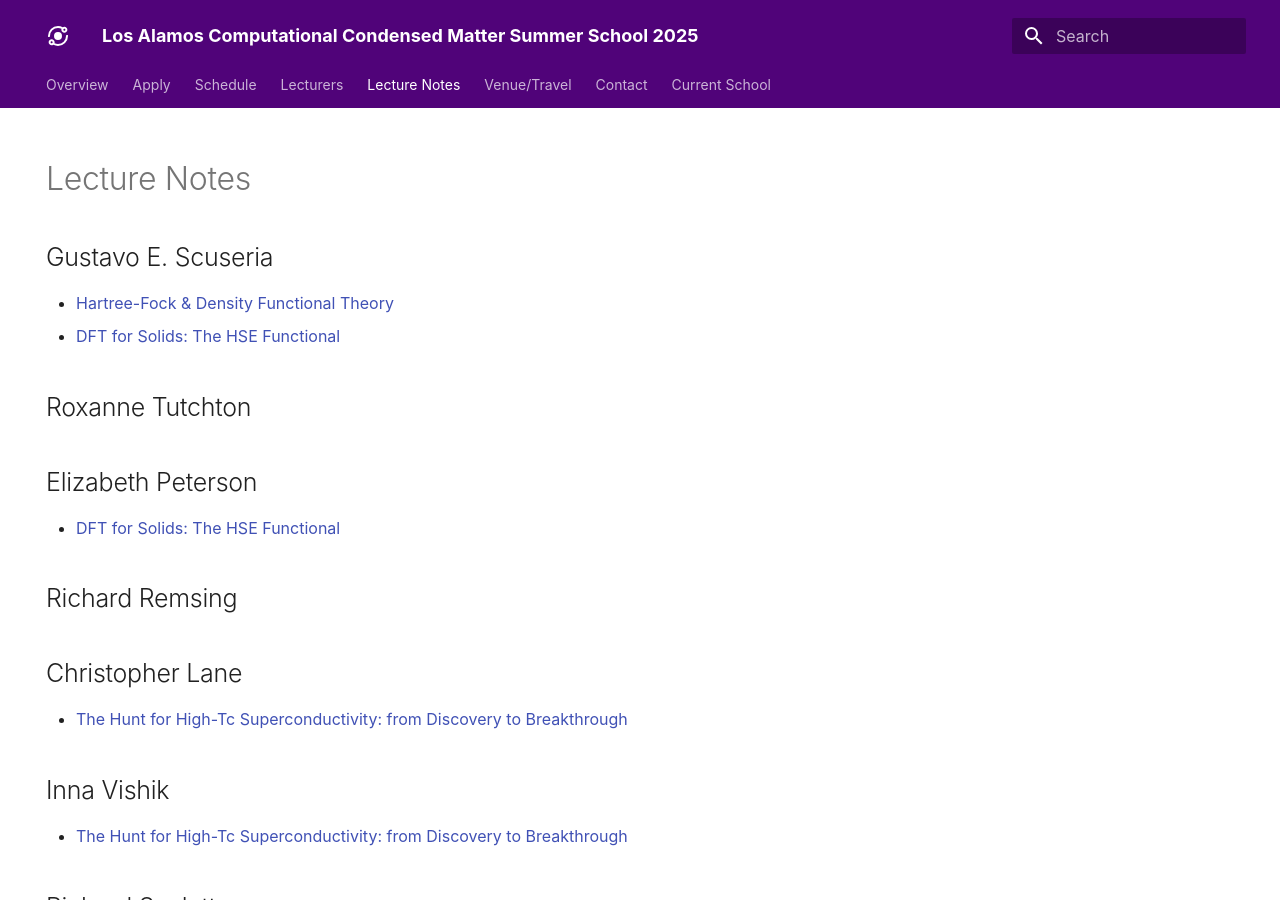
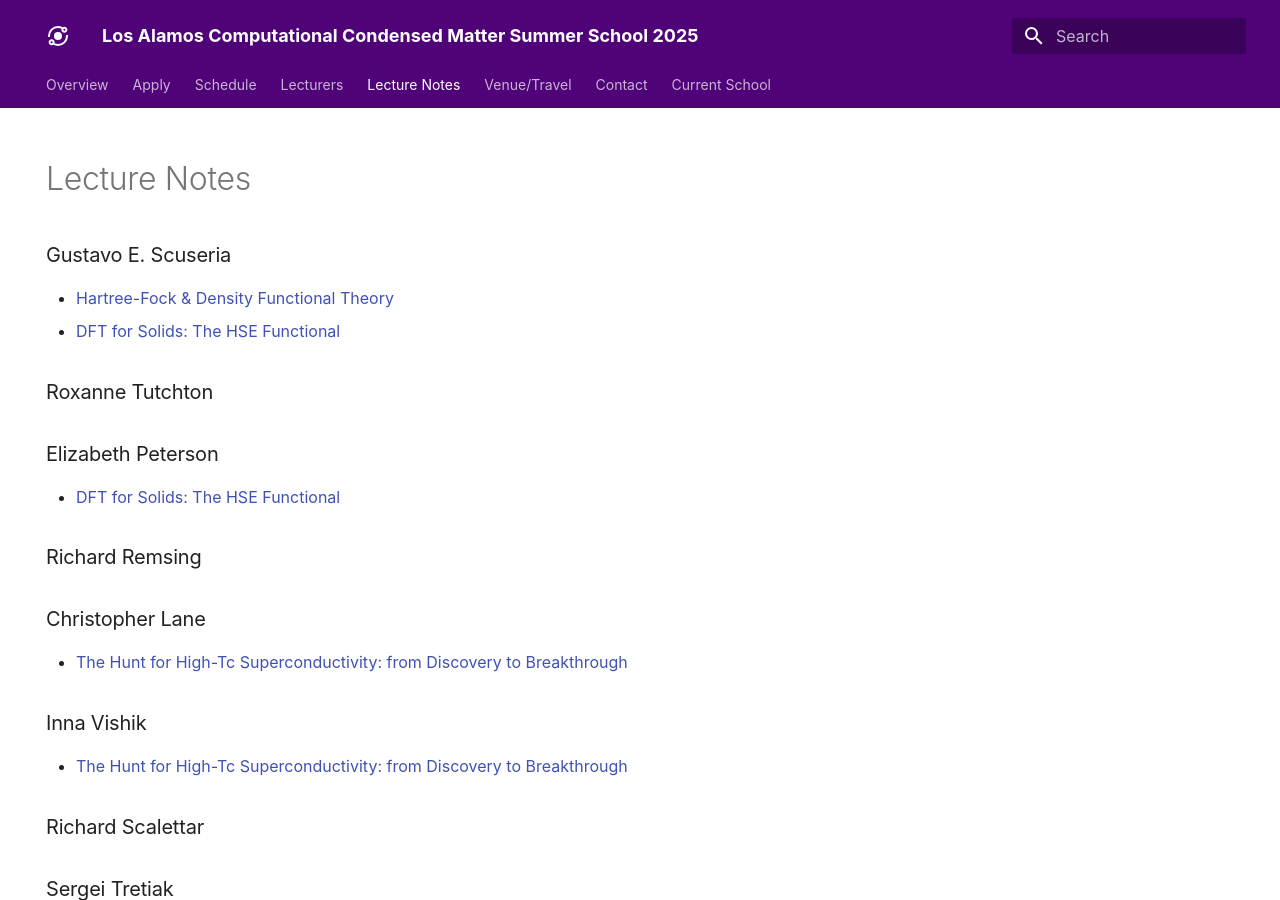
Before and after one commit to LACCMSS/2025, an MkDocs documentation site: the page built from docs/lecture_notes.md, in a window 1280 px wide and 900 px high. Built offline with MkDocs 1.6.1 and Material for MkDocs 9.7.7, drawn with Linux system fonts in a browser that asks for light colours; some web fonts are replaced.

```diff
--- a/docs/lecture_notes.md
+++ b/docs/lecture_notes.md
@@ -7,50 +7,50 @@ title: Lecture Notes
 
 # Lecture Notes
 
-## Gustavo E. Scuseria
+### Gustavo E. Scuseria
 - [Hartree-Fock & Density Functional Theory](assets/images/lecture_data/Gustavo_E_Scuseria/LANL_DFT.pdf)
 - [DFT for Solids: The HSE Functional](assets/images/lecture_data/Gustavo_E_Scuseria/LANL_HSE_June_2025.pdf)
 
-## Roxanne Tutchton
+### Roxanne Tutchton
 
-## Elizabeth Peterson
+### Elizabeth Peterson
 - [DFT for Solids: The HSE Functional](assets/images/lecture_data/Liz_Peterson/laccmss_17jun25_v2.pdf)
 
-## Richard Remsing
+### Richard Remsing
 
-## Christopher Lane
+### Christopher Lane
 - [The Hunt for High-Tc Superconductivity: from Discovery to Breakthrough](assets/images/lecture_data/Christopher_Lane/LANL_SC_2025.pdf)
 
-## Inna Vishik
+### Inna Vishik
 - [The Hunt for High-Tc Superconductivity: from Discovery to Breakthrough](assets/images/lecture_data/Inna_Vishik/ARPES_lecture_LANL.pdf)
 
-## Richard Scalettar
+### Richard Scalettar
 
-## Sergei Tretiak
+### Sergei Tretiak
 
-## Filipe H da Jornada
+### Filipe H da Jornada
 - [Ab initio Theoretical Optical Spectroscopy and the Bethe-Salpeter Equation (BSE)](assets/images/lecture_data/Filipe_H_da_Jornada/FHJ-2025.06.20-LANL-1-theory.pdf)
 - [Practical BSE Calculations with BerkeleyGW](assets/images/lecture_data/Filipe_H_da_Jornada/FHJ-2025.06.20-LANL-2-practical.pdf)
 - [BerkeleyGW Hands-on Session: Computing the Optical Absorption Spectrum of Si](assets/images/lecture_data/Filipe_H_da_Jornada/FHJ-2025.06.20-LANL-3-hands-on.pdf)
 - [Hands-on Tutorial with BerkeleyGW](https://berkeleygw.notion.site/laccmss2025)
 
-## Prashant Padmanabhan
+### Prashant Padmanabhan
 
-## John Singleton
+### John Singleton
 
-## W. Adam Phelan
+### W. Adam Phelan
 
-## Theresa Kucinski
+### Theresa Kucinski
 
-## David Dahlbom
+### David Dahlbom
 - [Brief introduction to Classical and Semiclassical Spin Dynamics](assets/images/lecture_data/David_Dahlbom/2025_LANL_Summer_School_Slides.pdf)
 - [Sunny Examples](https://github.com/ddahlbom/LANLSummerSchool2025)
 
-## Kipton Barros
+### Kipton Barros
 - [Hands-on Tutorial with Sunny](https://github.com/SunnySuite/SunnyContributed/tree/main/workshops/2025_05_HFM)
 
-## Ying Wai Li
+### Ying Wai Li
 
-## Cynthia Reichhardt
+### Cynthia Reichhardt
 
-## Nicholas Lubbers
+### Nicholas Lubbers
```
